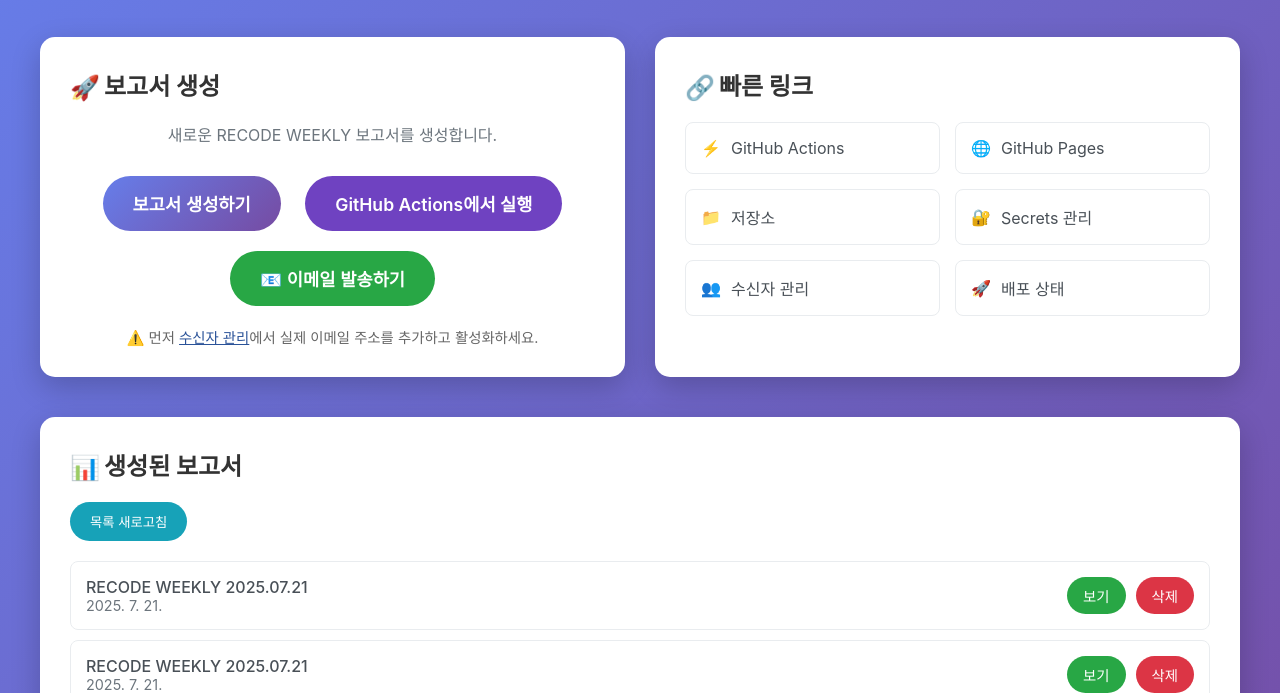
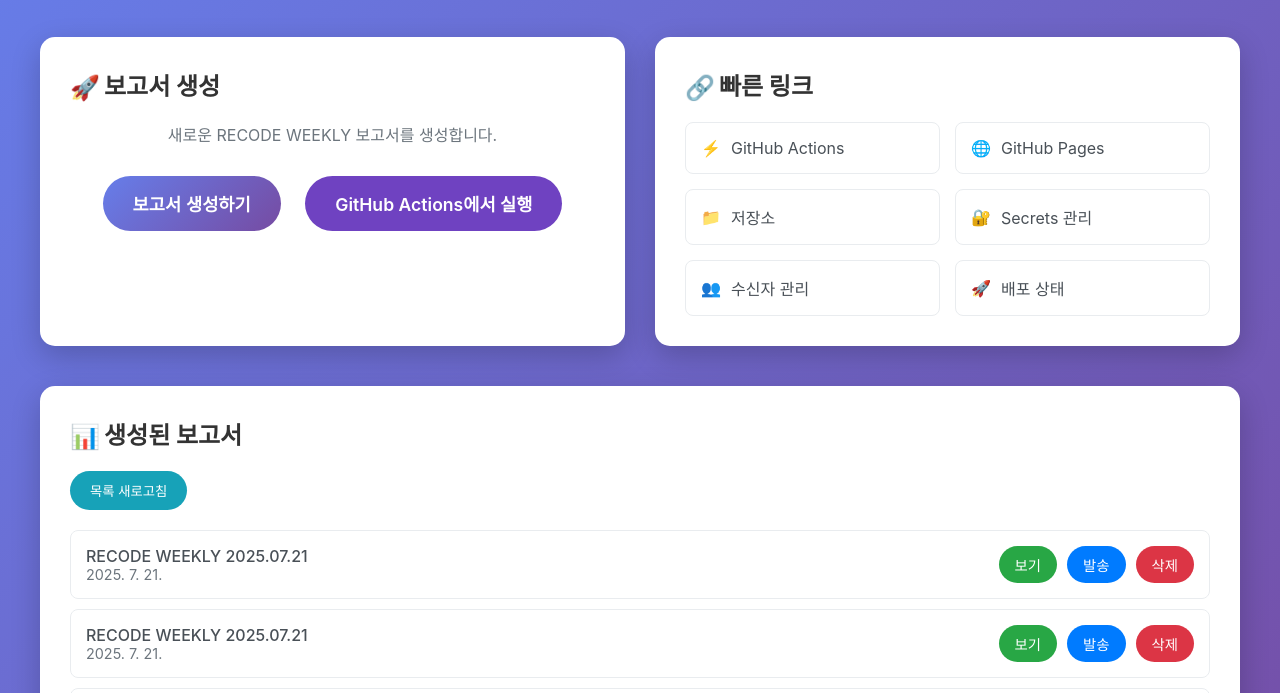
Before and after one commit to psykim/recode-weekly-automation, a plain HTML site: page web/dashboard.html in a window 1280 px wide. Shown: the part 107-800 px from the top of the page. Drawn offline with Linux system fonts and the light colour scheme.

Commit message:
보고서 목록에 개별 발송 버튼 추가
- 각 보고서마다 보기, 발송, 삭제 버튼 표시
- 상단의 이메일 발송하기 버튼 제거
- 생성과 발송 과정을 완전히 분리
- 발송 버튼 클릭 시 GitHub Actions 워크플로우로 연결

```diff
--- a/web/dashboard.html
+++ b/web/dashboard.html
@@ -199,6 +199,22 @@
             background: #c82333;
         }
 
+        .send-btn {
+            background: #007bff;
+            color: white;
+            border: none;
+            padding: 8px 16px;
+            border-radius: 20px;
+            cursor: pointer;
+            font-size: 0.9rem;
+            transition: background-color 0.2s ease;
+            text-decoration: none;
+        }
+
+        .send-btn:hover {
+            background: #0056b3;
+        }
+
         .refresh-btn {
             background: #17a2b8;
             color: white;
@@ -306,14 +322,7 @@
                    target="_blank" class="generate-btn" style="background: #6f42c1;">
                     GitHub Actions에서 실행
                 </a>
-                <button class="generate-btn" onclick="sendEmail()" style="background: #28a745;">
-                    📧 이메일 발송하기
-                </button>
-                <p style="font-size: 0.9em; color: #666; margin-top: 10px;">
-                    ⚠️ 먼저 <a href="manage_recipients.html" style="color: #2a5298;">수신자 관리</a>에서 실제 이메일 주소를 추가하고 활성화하세요.
-                </p>
                 <div id="generateStatus" class="status" style="display: none;"></div>
-                <div id="emailStatus" class="status" style="display: none;"></div>
             </div>
 
             <div class="card">
@@ -393,6 +402,7 @@
                         </div>
                         <div class="report-actions">
                             <a href="${report.url}" target="_blank" class="view-btn">보기</a>
+                            <button class="send-btn" onclick="sendReport('${report.filename || report.url.split('/').pop()}')">발송</button>
                             <button class="delete-btn" onclick="deleteReport('${report.filename || report.url.split('/').pop()}', ${index})">삭제</button>
                         </div>
                     </div>
@@ -475,41 +485,6 @@
                     date: 'GitHub Pages를 확인해주세요',
                     url: baseUrl
                 }];
-            }
-        }
-
-        // 이메일 발송
-        async function sendEmail() {
-            const emailStatusDiv = document.getElementById('emailStatus');
-            const emailBtn = document.querySelector('button[onclick="sendEmail()"]');
-
-            emailStatusDiv.style.display = 'block';
-            emailStatusDiv.className = 'status loading';
-            emailStatusDiv.innerHTML = '<span class="loading-spinner"></span> 이메일 발송 중...';
-            emailBtn.disabled = true;
-
-            try {
-                // 실제 환경에서는 서버 API 호출
-                // 현재는 시뮬레이션
-                await new Promise(resolve => setTimeout(resolve, 2000));
-
-                emailStatusDiv.className = 'status success';
-                emailStatusDiv.innerHTML = '✅ 이메일이 성공적으로 발송되었습니다!';
-
-                // 10초 후 상태 초기화
-                setTimeout(() => {
-                    emailStatusDiv.style.display = 'none';
-                    emailBtn.disabled = false;
-                }, 10000);
-
-            } catch (error) {
-                emailStatusDiv.className = 'status error';
-                emailStatusDiv.innerHTML = '❌ 이메일 발송 중 오류가 발생했습니다.';
-                emailBtn.disabled = false;
-
-                setTimeout(() => {
-                    emailStatusDiv.style.display = 'none';
-                }, 5000);
             }
         }
 
@@ -619,6 +594,26 @@
 
             alert(`"${filename}" 보고서가 삭제되었습니다.\n\n(참고: 브라우저에서만 숨김 처리됩니다. 실제 파일은 서버에 남아있습니다.)`);
         }
+
+        // 보고서 이메일 발송
+        function sendReport(reportFilename) {
+            const workflowUrl = 'https://github.com/psykim/recode-weekly-automation/actions/workflows/send_email.yml';
+
+            // 발송 안내 메시지
+            const message = `"${reportFilename}" 보고서를 발송하시겠습니까?\n\nGitHub Actions 페이지로 이동합니다.\n"Run workflow"를 클릭하고 파일명을 입력하세요.`;
+
+            if (confirm(message)) {
+                // 클립보드에 파일명 복사
+                navigator.clipboard.writeText(reportFilename).then(function() {
+                    alert(`파일명이 클립보드에 복사되었습니다: ${reportFilename}\n\nGitHub Actions 페이지에서 붙여넣기(Ctrl+V)하세요.`);
+                    window.open(workflowUrl, '_blank');
+                }).catch(function(err) {
+                    // 클립보드 복사 실패 시 수동으로 복사하도록 안내
+                    prompt('아래 파일명을 복사하여 GitHub Actions에서 사용하세요:', reportFilename);
+                    window.open(workflowUrl, '_blank');
+                });
+            }
+        }
     </script>
 </body>
 </html>
```
